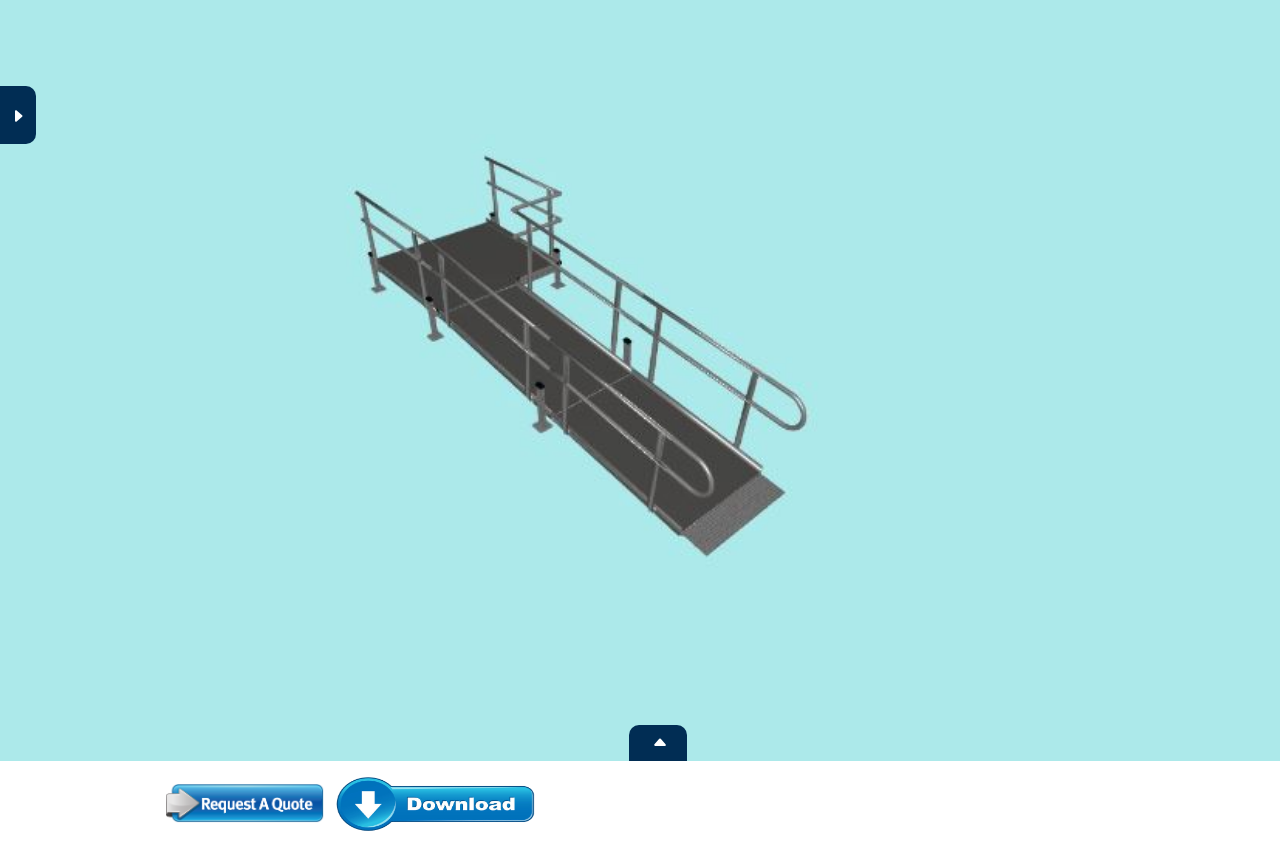
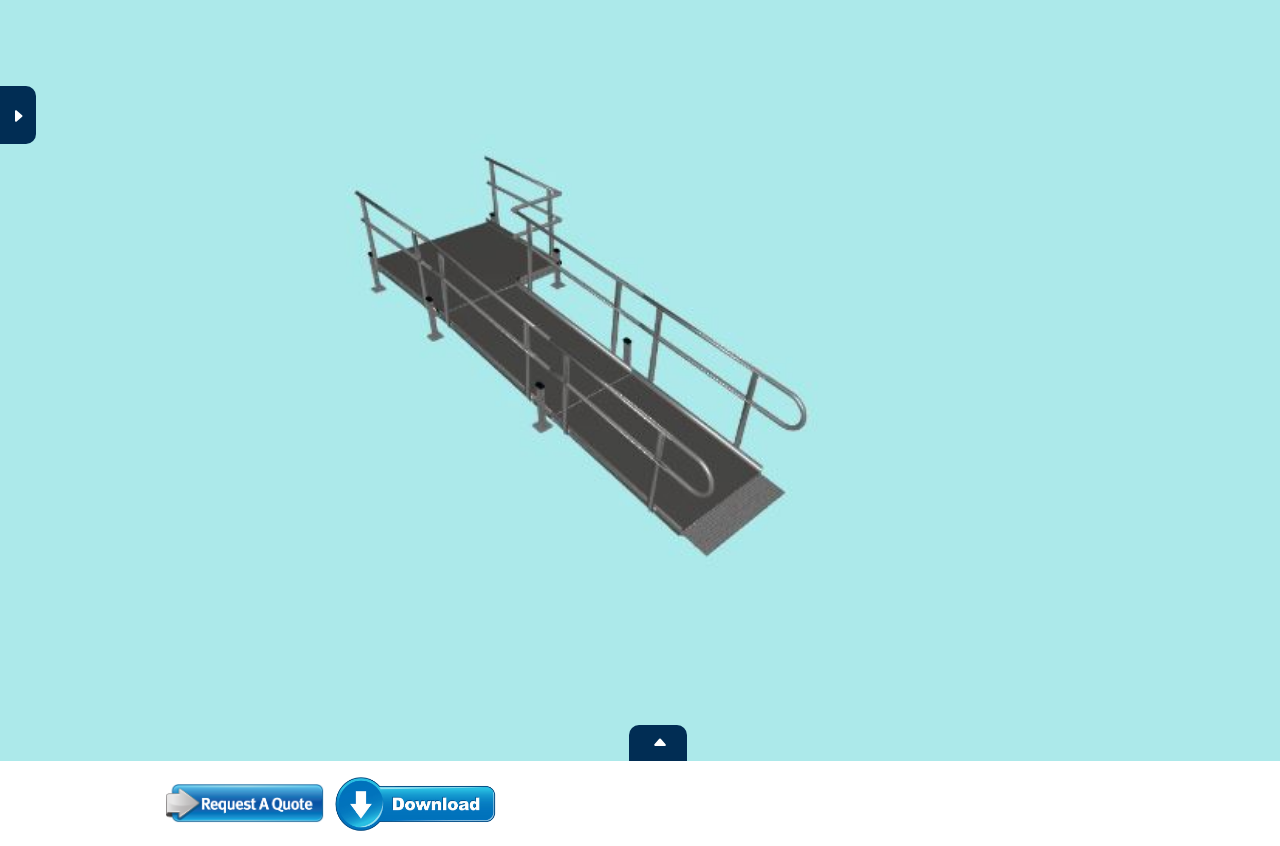
Before and after one commit to rakesh4288/national-ramp, a plain HTML site: page home.html in a window 1280 px wide. Shown: the part 240-1086 px from the top of the page. Drawn offline with nearby package versions, Linux system fonts and the light colour scheme.

Commit message:
Add files via upload

```diff
--- a/home.html
+++ b/home.html
@@ -378,7 +378,7 @@
 
                 <li>
                     <a href="#">
-                        <img src="images/DOWNLOAD PNG.png" width="210" height="65" alt="">
+                        <img src="images/DOWNLOAD PNG.png" width="170" height="65" alt="">
                     </a>
                 </li>
             </ul>
```
